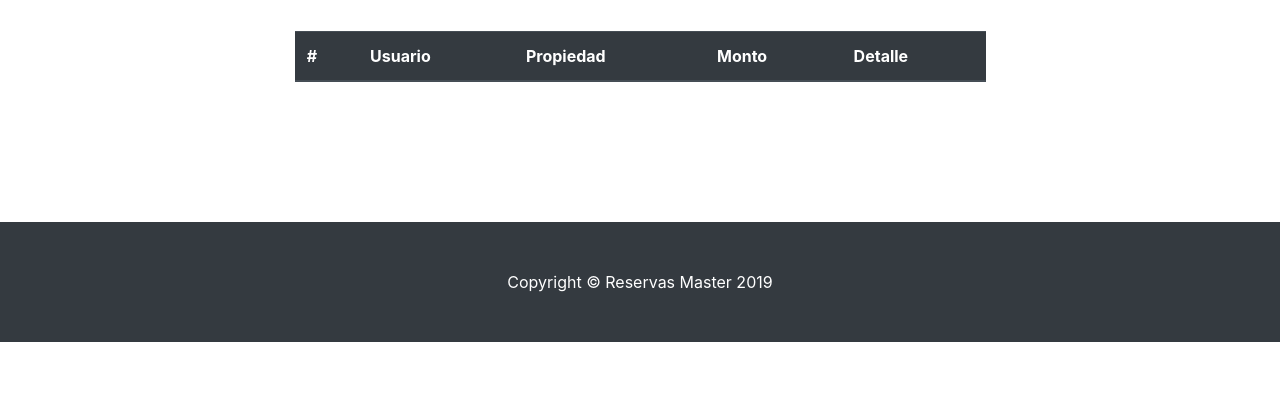
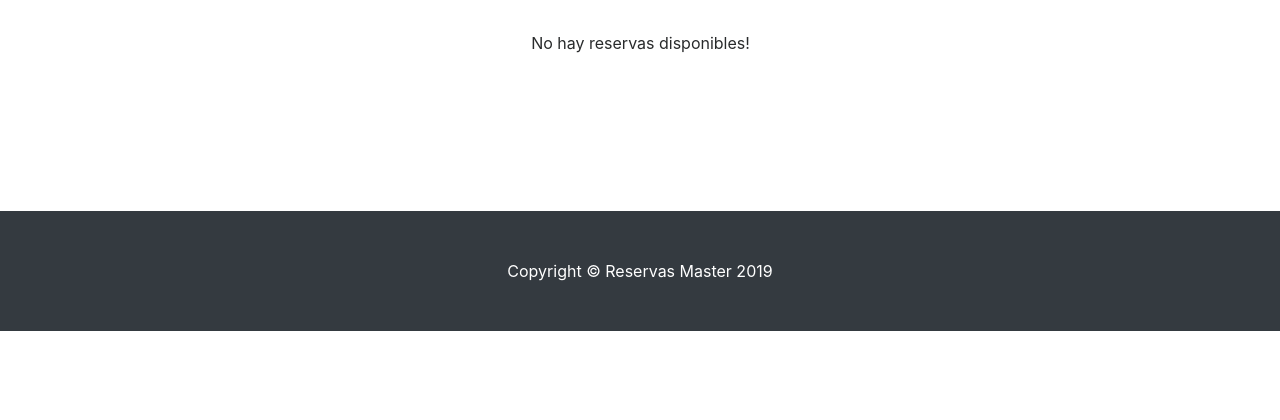
Before and after one commit to maxu99/Django, a Django app: page /reservations in a window 1280 px wide. Shown: the part 129-549 px from the top of the page. Run offline with Django 3.2, Linux system fonts and the light colour scheme; lists and menus that the app fills with data are empty; some libraries are stand-ins or nearby versions.

Commit message:
Ultimos detalles

```diff
--- a/application/templates/application/basictemplate.html
+++ b/application/templates/application/basictemplate.html
@@ -32,10 +32,10 @@
                     Menu
                   </button>
                   <div class="dropdown-menu" aria-labelledby="dropdownMenu2">
+                    <a class="dropdown-item" href="/reservations">Lista Reservas</a>
                     <a class="dropdown-item" href="/propiedad">Agregar Propiedad</a>
                     {% if request.user.is_superuser %}
                     <a class="dropdown-item" href="/ciudad">Agregar Ciudad</a>
-                    <a class="dropdown-item" href="/reservations">Lista Reservas</a>
                     <a class="dropdown-item" href="/userlists">User Lists</a>
                     {% endif %}
                   </div>
--- a/application/templates/application/reservations.html
+++ b/application/templates/application/reservations.html
@@ -10,6 +10,7 @@
             </div><br>
 
             <table class="table" style="border-radius: 2px;">
+            {% if reservations %}
               <thead class="thead-dark">
                 <tr>
                   <th scope="col">#</th>
@@ -30,6 +31,9 @@
                     <td><a class="btn btn-success" style="color: white;font-family: 'Quicksand', sans-serif;" href="/reservation_detail/{{ reservation.id }}">Ver Ficha</a></td>
                     </tr>
                   {% endfor %}
+              {% else %}
+                    <p>No hay reservas disponibles!</p>
+              {% endif %}
               </tbody>
               </table>
 
```
